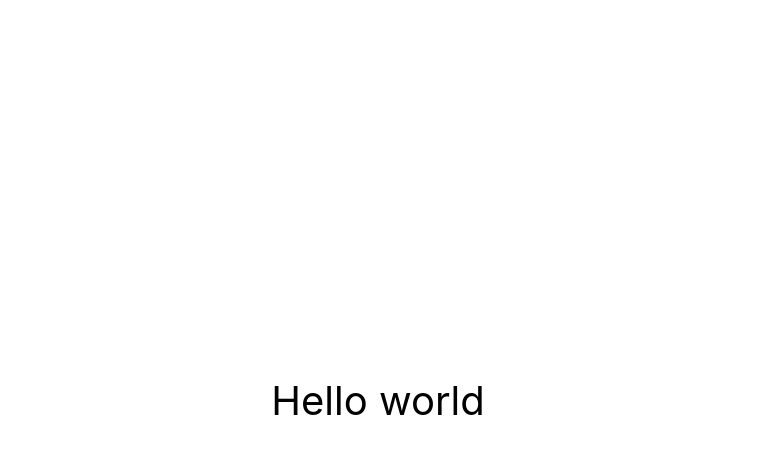
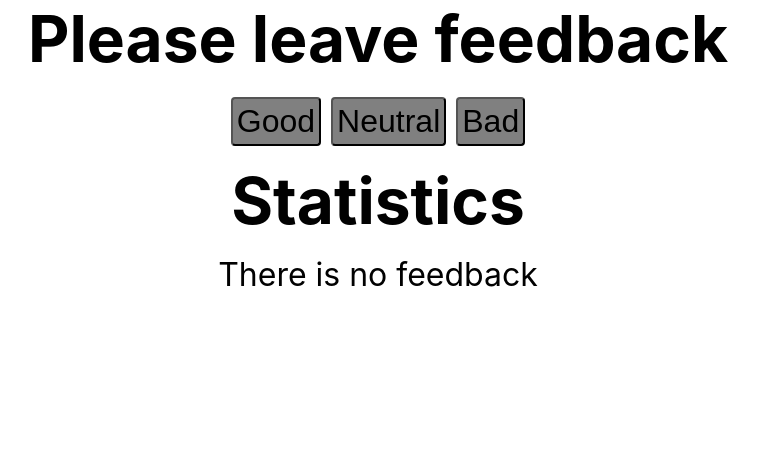
Before and after one commit to MykolaySheremet/goit-react-hw-02-feedback, a React (Create React App) app: page / in a window 1280 px wide. Shown: the top 454 px of the page, without its empty margins (262-1020 px from the left). Built offline with nearby package versions, Linux system fonts and the light colour scheme.

Commit message:
create components

```diff
--- a/package.json
+++ b/package.json
@@ -11,6 +11,7 @@
     "react": "^18.1.0",
     "react-dom": "^18.1.0",
     "react-scripts": "5.0.1",
+    "styled-components": "^5.3.5",
     "web-vitals": "^2.1.3"
   },
   "scripts": {
--- a/src/components/App.jsx
+++ b/src/components/App.jsx
@@ -1,8 +1,10 @@
+import { Feedback } from './Feedback/Feedback';
+
 export const App = () => {
   return (
     <div
       style={{
-        height: '100vh',
+        // height: '100vh',
         display: 'flex',
         justifyContent: 'center',
         alignItems: 'center',
@@ -10,7 +12,10 @@ export const App = () => {
         color: '#010101'
       }}
     >
-      Hello world
+      <Feedback>
+
+      </Feedback>
+
     </div>
   );
 };
--- /dev/null
+++ b/src/components/Feedback/Feedback.jsx
@@ -0,0 +1,18 @@
+import { FeedbackList } from "./FeedbackList";
+import { Title, Section} from './Feedback.styled';
+import { Statistics } from './Statistics';
+
+
+
+export const Feedback = () => {
+    return (
+        <Section>
+            <Title> Please leave feedback </Title>
+            <FeedbackList> </FeedbackList>
+            <Statistics></Statistics>
+
+        </Section>
+
+
+
+    )}
--- /dev/null
+++ b/src/components/Feedback/Feedback.styled.jsx
@@ -0,0 +1,15 @@
+import styled from 'styled-components';
+
+
+export const Title = styled.p`
+text-align: center;
+color: ${p => p.theme.colors.black};
+font-size: ${p => p.theme.fontSizes.xl};
+margin-bottom: ${p => p.theme.space[4]}px;
+font-weight: ${p => p.theme.fontWeights.bold};
+
+`
+export const Section = styled.section`
+display: flex;
+flex-direction: column;
+`
--- /dev/null
+++ b/src/components/Feedback/FeedbackList.jsx
@@ -0,0 +1,20 @@
+import { Container, ContainerListBtm,ContainerList } from './FeedbackList.styled';
+
+export const FeedbackList = () => {
+    return (
+        <Container>
+                <ContainerList>
+                    <ContainerListBtm>Good
+                    </ContainerListBtm>
+                </ContainerList>
+                <ContainerList>
+                    <ContainerListBtm>Neutral
+                    </ContainerListBtm>
+                </ContainerList>
+                <ContainerList>
+                    <ContainerListBtm>Bad
+                    </ContainerListBtm>
+                </ContainerList>
+        </Container>
+    )
+}
--- /dev/null
+++ b/src/components/Feedback/FeedbackList.styled.jsx
@@ -0,0 +1,21 @@
+import styled from 'styled-components';
+
+export const Container = styled.ul`
+display: flex;
+gap: 10px;
+margin-left: auto;
+margin-right: auto;
+margin-bottom: ${p=>p.theme.space[4]}px;
+`
+
+export const ContainerList = styled.li`
+
+`
+
+export const ContainerListBtm = styled.button`
+font-size: ${p => p.theme.fontSizes.l};
+border-radius: ${p => p.theme.radii.normal};
+padding: ${p => p.theme.space[2]}px;
+background-color: ${p => p.theme.colors.accent};
+
+`
--- /dev/null
+++ b/src/components/Feedback/Statistics.jsx
@@ -0,0 +1,11 @@
+import { StatisticsTitle, StatisticsFeedback, StatisticsCard } from './Statistics.styled';
+
+export const Statistics = () => {
+    return (
+        <StatisticsCard>
+            <StatisticsTitle>Statistics</StatisticsTitle>
+            <StatisticsFeedback>There is no feedback</StatisticsFeedback>
+        </StatisticsCard>
+
+    )
+}
--- /dev/null
+++ b/src/components/Feedback/Statistics.styled.jsx
@@ -0,0 +1,17 @@
+import styled from 'styled-components';
+
+export const StatisticsCard = styled.div`
+text-align: center;
+`
+
+export const StatisticsTitle = styled.p`
+margin-bottom: ${p => p.theme.space[4]}px;
+font-size: ${p => p.theme.fontSizes.xl};
+font-weight: ${p => p.theme.fontWeights.bold};
+`
+
+
+export const StatisticsFeedback = styled.p`
+
+font-size: ${p => p.theme.fontSizes.l};
+`
--- a/src/index.css
+++ b/src/index.css
@@ -13,3 +13,26 @@ code {
   font-family: source-code-pro, Menlo, Monaco, Consolas, 'Courier New',
     monospace;
 }
+
+h1,
+h2,
+h3,
+h4,
+h5,
+h6,
+p {
+  margin-top: 0;
+  margin-bottom: 0;
+}
+
+ul,
+ol {
+  margin: 0;
+  padding: 0;
+  list-style: none;
+}
+
+img {
+  display: block;
+  text-decoration: none;
+}
--- a/src/index.js
+++ b/src/index.js
@@ -2,9 +2,18 @@ import React from 'react';
 import ReactDOM from 'react-dom/client';
 import { App } from 'components/App';
 import './index.css';
+import { ThemeProvider } from 'styled-components';
+import { theme } from './theme';
+console.log(theme)
+
+
+
+
 
 ReactDOM.createRoot(document.getElementById('root')).render(
   <React.StrictMode>
-    <App />
+      <ThemeProvider theme={theme}>
+        <App />
+      </ThemeProvider>
   </React.StrictMode>
 );
--- /dev/null
+++ b/src/theme.js
@@ -0,0 +1,42 @@
+export const theme = {
+  colors: {
+    black: '#000',
+    white: '#fff',
+    text: '#2a2a2a',
+    background: '#fff',
+    primary: '#07c',
+    secondary: '#05a',
+    accent: 'gray',
+    muted: '#f6f6f6',
+  },
+  space: [0, 2, 4, 8, 16, 32, 64, 128, 256],
+  fonts: {
+    body: 'system-ui, sans-serif',
+    heading: 'system-ui, sans-serif',
+    monospace: 'Menlo, monospace',
+  },
+  fontSizes: {
+    xs: '12px',
+    s: '14px',
+    m: '16px',
+    l: '32px',
+    xl: '64px',
+  },
+  fontWeights: {
+    normal: 400,
+    bold: 700,
+  },
+  lineHeights: {
+    body: 1.5,
+    heading: 1.125,
+  },
+  borders: {
+    none: 'none',
+    normal: '1px solid',
+  },
+  radii: {
+    none: '0',
+    normal: '4px',
+    round: '50%',
+  },
+};
```
Also changed, not shown: 1 other file (tests, documents, lock files or other folders).
